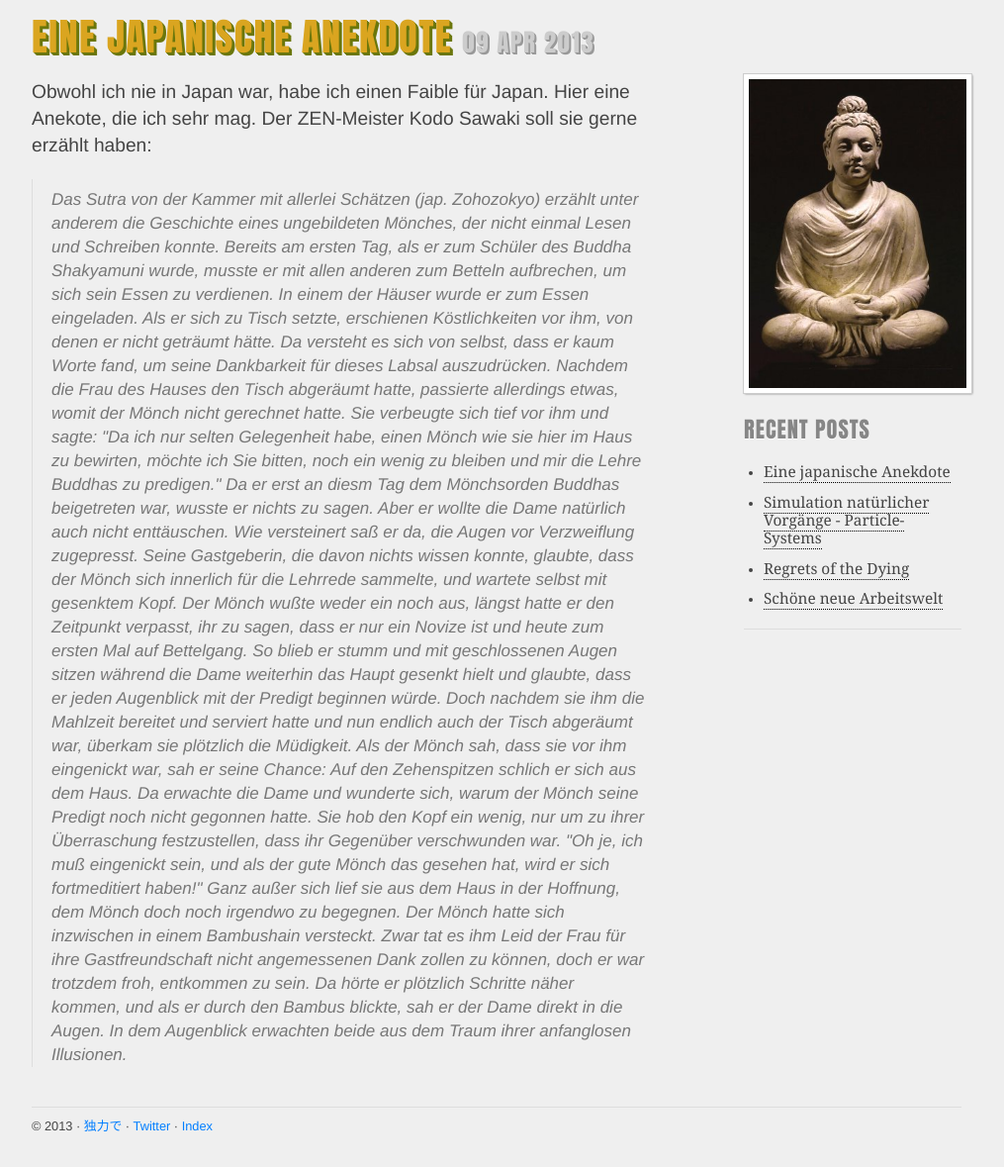
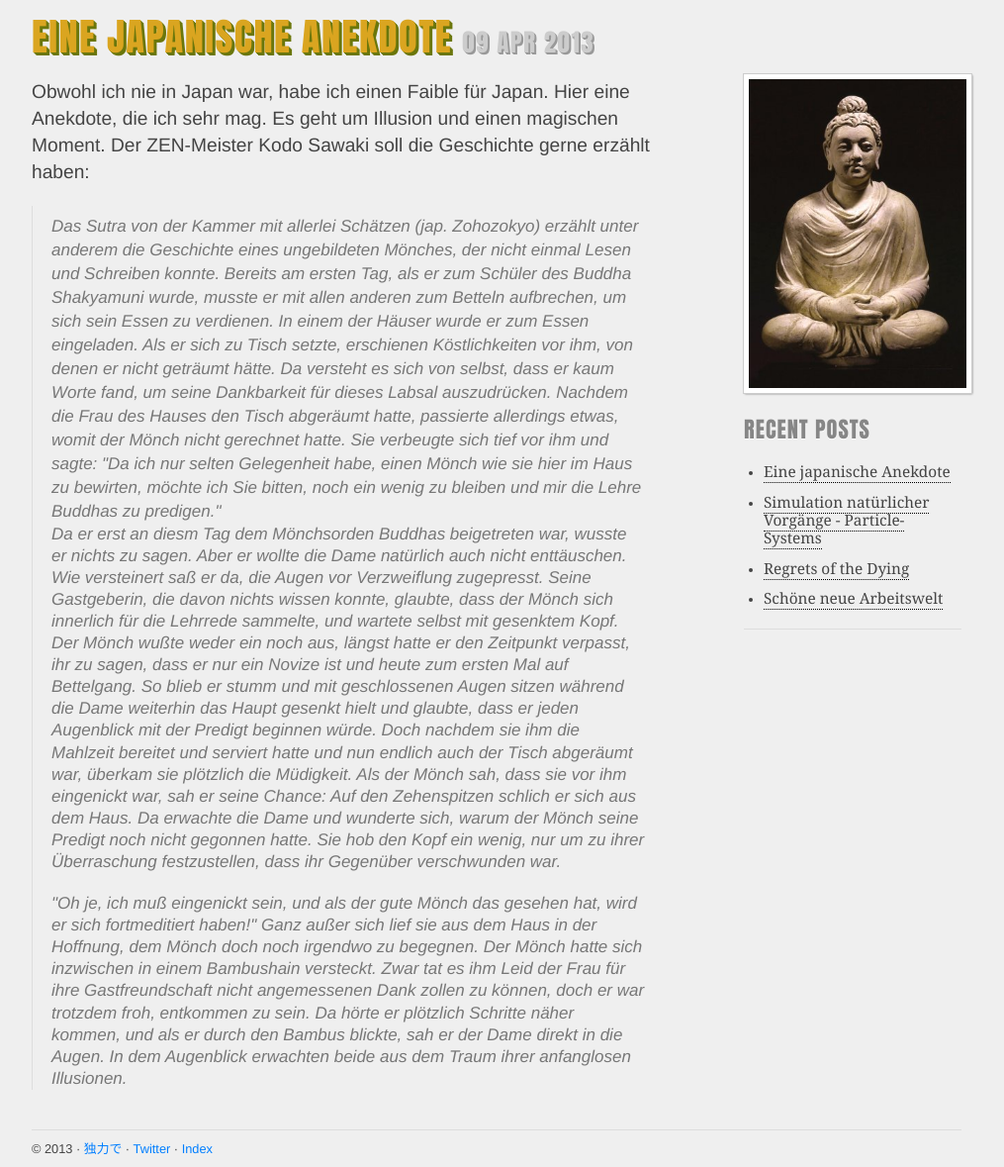
Before and after one commit to dokuryoku/dokuryoku.github.com, a Jekyll site: the page built from _posts/2013-04-09-Eine-japanische-Anekdote.html, in a window 1280 px wide. Shown: the whole page at 99% size, without its empty margins (128-1143 px from the left). Built offline with Jekyll 4.4.1, drawn with Linux system fonts in a browser that asks for light colours; before the commit the page ends 1156 px from its top, so only the background shows below that.

Commit message:
update posts

```diff
--- a/_posts/2013-04-09-Eine-japanische-Anekdote.html
+++ b/_posts/2013-04-09-Eine-japanische-Anekdote.html
@@ -4,8 +4,9 @@ description: "Eine Anekdote aus der Kammer mit allerlei Schätzen (jap. Zohozoky
 title: "Eine japanische Anekdote"
 ---
 
-<p>Obwohl ich nie in Japan war, habe ich einen Faible für Japan. Hier eine Anekote,
-die ich sehr mag. Der ZEN-Meister Kodo Sawaki soll sie gerne erzählt haben:</p>
+<p>Obwohl ich nie in Japan war, habe ich einen Faible für Japan. Hier eine Anekdote,
+die ich sehr mag. Es geht um Illusion und einen magischen Moment. Der ZEN-Meister Kodo
+Sawaki soll die Geschichte gerne erzählt haben:</p>
 
 <blockquote>Das Sutra von der Kammer mit allerlei Schätzen (jap. Zohozokyo) erzählt unter
 anderem die Geschichte eines ungebildeten Mönches, der nicht einmal Lesen und Schreiben
@@ -17,7 +18,7 @@ dass er kaum Worte fand, um seine Dankbarkeit für dieses Labsal auszudrücken.
 die Frau des Hauses den Tisch abgeräumt hatte, passierte allerdings etwas, womit der
 Mönch nicht gerechnet hatte. Sie verbeugte sich tief vor ihm und sagte: "Da ich nur
 selten Gelegenheit habe, einen Mönch wie sie hier im Haus zu bewirten, möchte ich
-Sie bitten, noch ein wenig zu bleiben und mir die Lehre Buddhas zu predigen."
+Sie bitten, noch ein wenig zu bleiben und mir die Lehre Buddhas zu predigen."<p/>
 
 Da er erst an diesm Tag dem Mönchsorden Buddhas beigetreten war, wusste er nichts
 zu sagen. Aber er wollte die Dame natürlich auch nicht enttäuschen. Wie versteinert
@@ -32,7 +33,7 @@ hatte und nun endlich auch der Tisch abgeräumt war, überkam sie plötzlich die
 Als der Mönch sah, dass sie vor ihm eingenickt war, sah er seine Chance: Auf den
 Zehenspitzen schlich er sich aus dem Haus. Da erwachte die Dame und wunderte sich,
 warum der Mönch seine Predigt noch nicht gegonnen hatte. Sie hob den Kopf ein wenig,
-nur um zu ihrer Überraschung festzustellen, dass ihr Gegenüber verschwunden war.
+nur um zu ihrer Überraschung festzustellen, dass ihr Gegenüber verschwunden war.<p/>
 
 "Oh je, ich muß eingenickt sein, und als der gute Mönch das gesehen hat, wird er
 sich fortmeditiert haben!" Ganz außer sich lief sie aus dem Haus in der Hoffnung,
```
